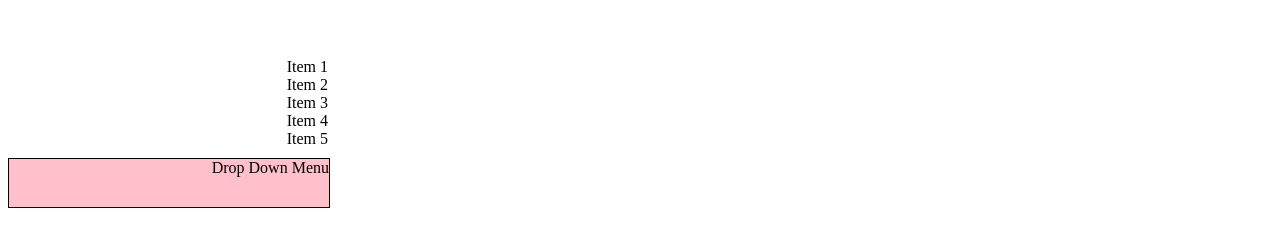
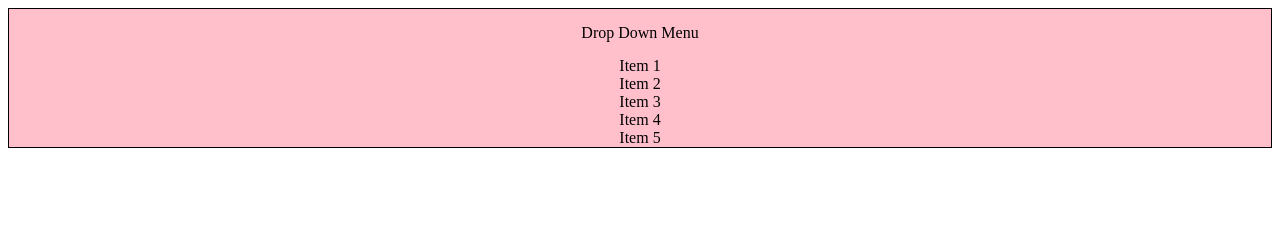
Before and after one commit to h-yau/drop-down_menu, a website: page index.html in a window 1280 px wide. Both pictures are taken after a click on the element "Drop Down Menu". Drawn offline with Linux system fonts and the light colour scheme.

Commit message:
Moidy nav menu structure and menu

```diff
--- a/index.html
+++ b/index.html
@@ -7,13 +7,19 @@
     <link rel="stylesheet" href="style.css" />
     <title>Drop Down Menu</title>
   </head>
-  <nav class="drp-menu">Drop Down Menu</nav>
-  <ul class="item-list">
-    <li class="menu-item">Item 1</li>
-    <li class="menu-item">Item 2</li>
-    <li class="menu-item">Item 3</li>
-    <li class="menu-item">Item 4</li>
-    <li class="menu-item">Item 5</li>
-  </ul>
-  <body></body>
+
+  <body>
+    <nav class="drp-menu">
+      <div class="menu-title">
+        <span>Drop Down Menu</span>
+      </div>
+      <ul class="item-list">
+        <li class="menu-item"><span>Item 1</span></li>
+        <li class="menu-item"><span>Item 2</span></li>
+        <li class="menu-item"><span>Item 3</span></li>
+        <li class="menu-item"><span>Item 4</span></li>
+        <li class="menu-item"><span>Item 5</span></li>
+      </ul>
+    </nav>
+  </body>
 </html>
--- a/style.css
+++ b/style.css
@@ -3,43 +3,42 @@
   --drp-menu-height: 3rem;
   --menu-color: pink;
   --menu-hover-color: grey;
-  --text-alignment: right;
+  --text-alignment: center;
 }
 
 .drp-menu {
   text-align: var(--text-alignment);
-  width: var(--drp-menu-width);
-  height: var(--drp-menu-height);
+  min-width: var(--drp-menu-width);
+  min-height: var(--drp-menu-height);
   background-color: var(--menu-color);
   border: 1px solid black;
-  transition: transform 300ms ease-in-out 20ms;
+  /* display: flex;
+  align-items: center;
+  justify-content: center;
+  flex-direction: column; */
 }
 
-.drp-menu > * {
+.drp-menu > .menu-title {
+  display: flex;
+  min-height: var(--drp-menu-height);
+  align-items: center;
+  justify-content: center;
+}
+
+.drp-menu > ul {
   text-align: var(--text-alignment);
-
-  content: '';
-  position: absolute;
-  left: 0;
-  bottom: 0;
-  width: 100%;
-  height: 2px;
-
-  transform: scaleX(0);
-  transform-origin: center;
-  transition: transform 150ms ease-in;
+  margin: auto;
 }
 
 .drp-menu > *::after {
-  transform: scaleX(1);
 }
 
 .drp-menu:hover {
   background-color: var(--menu-hover-color);
+  cursor: pointer;
 }
 
 .visible {
-  transform: translate(0, 150px);
 }
 
 .item-list {
@@ -48,4 +47,9 @@
   list-style: none;
   margin: 0;
   padding: 0;
+  display: none;
 }
+
+.visible > .item-list {
+  display: block;
+}
```
